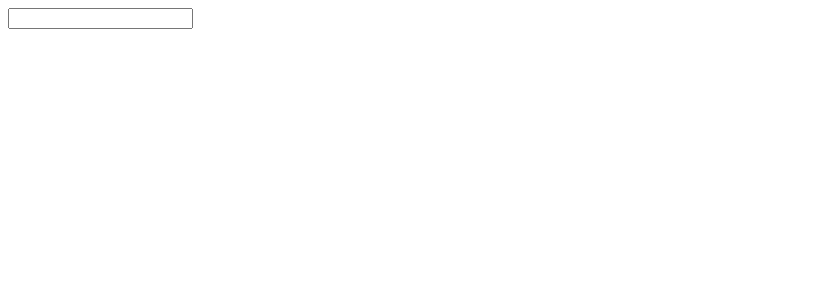
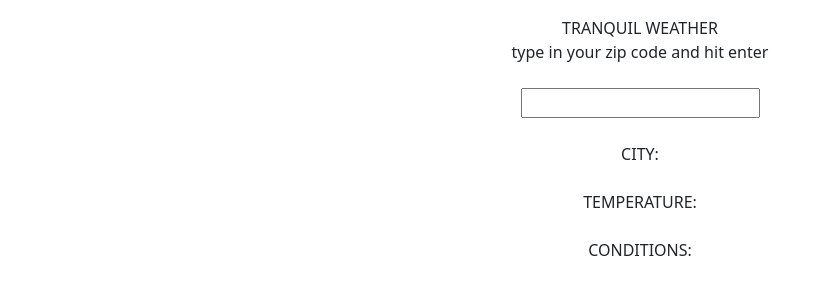
Before and after one commit to elijahwenndt/weatherapp, a website: page index.html in a window 1280 px wide. Shown: the whole page, without its empty margins (0-821 px from the left). Drawn offline with nearby package versions, Linux system fonts and the light colour scheme.

Commit message:
adding structure to layout, still hardcoded, working on dynamic generation next

```diff
--- a/index.html
+++ b/index.html
@@ -4,22 +4,41 @@
     <meta charset="UTF-8">
     <meta http-equiv="X-UA-Compatible" content="IE=edge">
     <meta name="viewport" content="width=device-width, initial-scale=1.0">
+    <link href="https://cdn.jsdelivr.net/npm/bootstrap@5.0.2/dist/css/bootstrap.min.css" rel="stylesheet" integrity="sha384-EVSTQN3/azprG1Anm3QDgpJLIm9Nao0Yz1ztcQTwFspd3yD65VohhpuuCOmLASjC" crossorigin="anonymous">
     <title>Document</title>
 </head>
 <body>
-    <div id ="fetchTarget1"></div>
-    <div id ="fetchTarget2"></div>
-    <div id ="fetchTarget3"></div>
-    <div id ="fetchTarget4"></div>
-    <div id ="fetchTarget5"></div>
 
-
-
-    <form id = "submission">
-        <input id ="zipCode">
-
-    </form>
+    <div class="container d-grid gap-4 text-center">
+        <div class="row  mt-3">
+            <div class="col-12">TRANQUIL WEATHER</div>
+            <div class="col-12">type in your zip code and hit enter</div>
+        </div>
+        <div class="row">
+            <div class="col-12 ">
+                <form class ="m-6 " id = "submission">
+                    <input  id ="zipCode">
+                </form>
+            </div>
+        </div>
+        <div class="row">
+            <div class ="col-12">CITY:</div>
+            <div class ="col-12" id ="fetchTarget1"></div>
+        </div>
+        <div class="row">
+            <div class="col-12">TEMPERATURE:</div>
+            <div class="col-4" id ="fetchTarget2"></div>
+            <div class="col-4" id ="fetchTarget3"></div>
+            <div class="col-4" id ="fetchTarget4"></div>
+        </div>
+        <div class="row">
+            <div class="col-12">CONDITIONS:</div>
+            <div class = "col-12" id ="fetchTarget5"></div>
+        </div>
+    </div>
     <script src="./node_modules/axios/dist/axios.min.js"></script>
     <script src = "main.js"></script>
 </body>
 </html>
+
+<!-- justify-content-center -->
```
